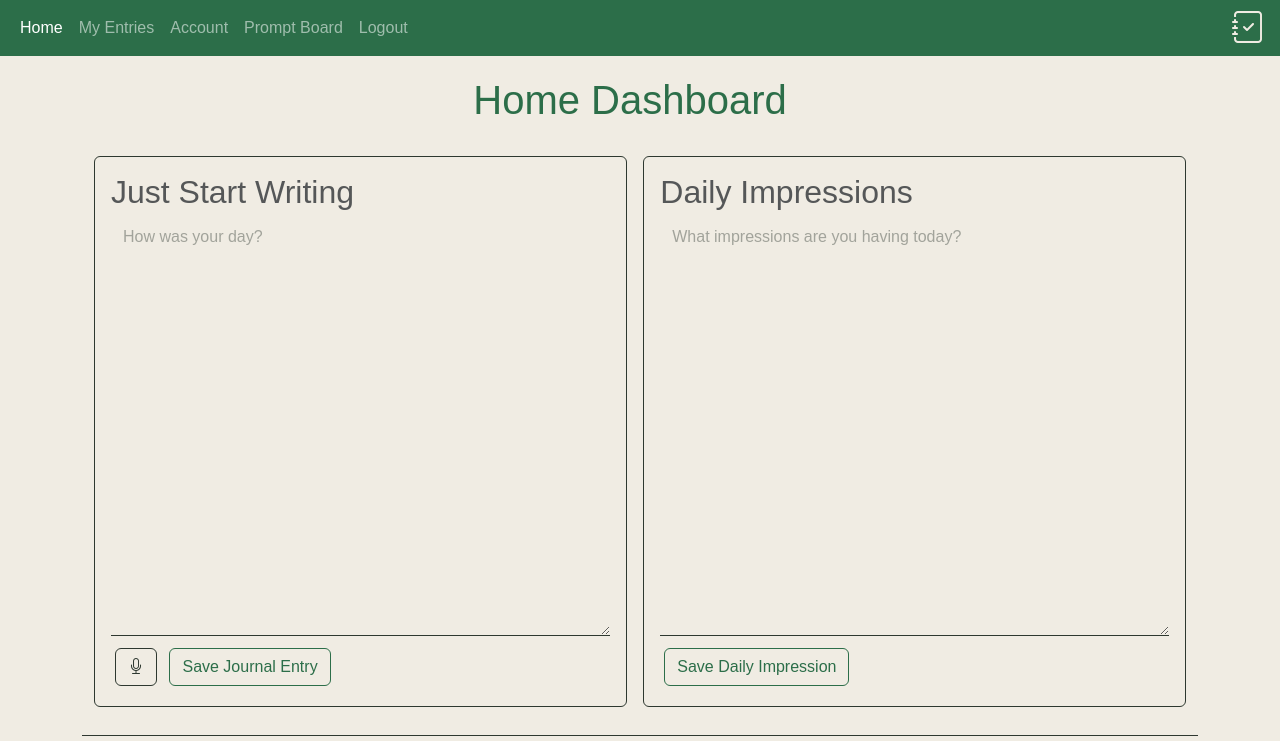
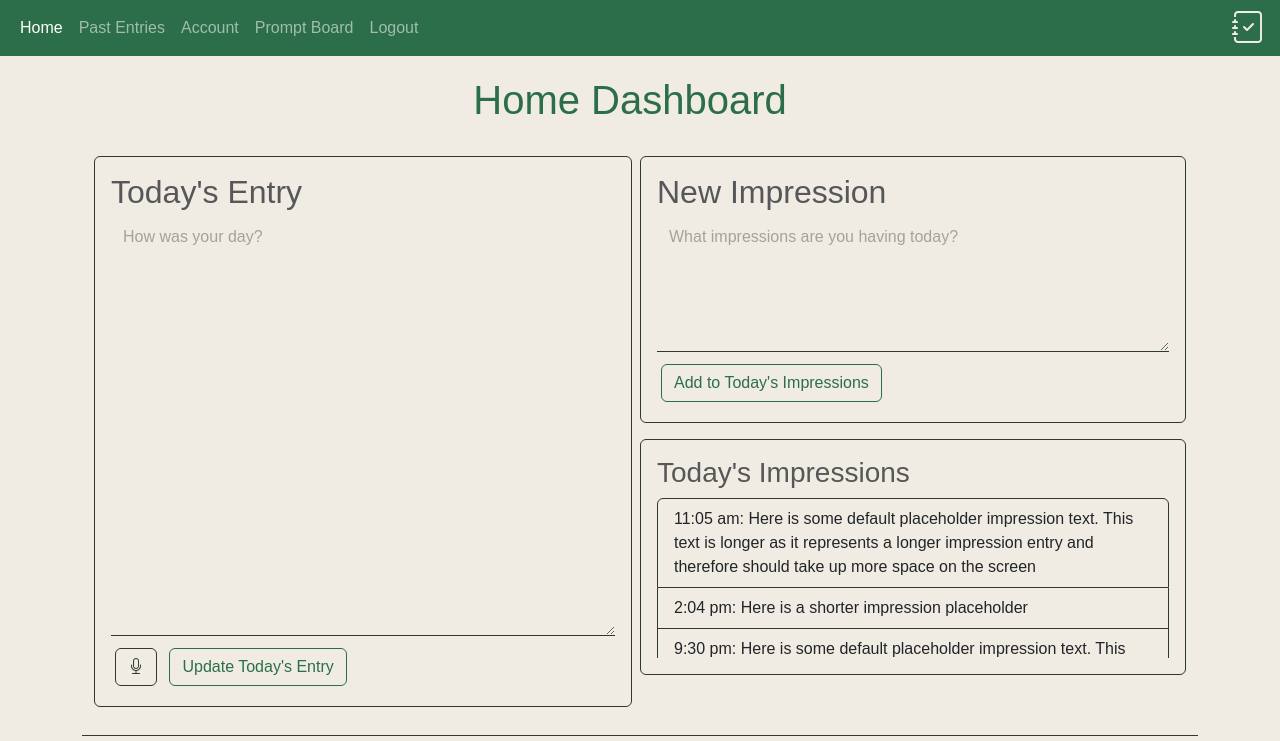
Before and after one commit to trentw0826/MeSyncStartup, a website: page pages/home_dashboard.html in a window 1280 px wide. Shown: the top 741 px of the page. Drawn offline with nearby package versions, Linux system fonts and the light colour scheme.

Commit message:
Enhance styling and structure of dashboard

```diff
--- a/pages/home_dashboard.html
+++ b/pages/home_dashboard.html
@@ -31,7 +31,7 @@
             <a class="nav-link active" href="../index.html">Home</a>
           </li>
           <li class="nav-item">
-            <a class="nav-link" href="#">My Entries</a>
+            <a class="nav-link" href="#">Past Entries</a>
           </li>
           <li class="nav-item">
             <a class="nav-link" href="#">Account</a>
@@ -59,21 +59,34 @@
     <div class="container d-flex flex-md-row flex-column m-1 flex-grow-1">
       <!-- Journal box -->
       <section class="mb-4 flex-fill me-2 border border-dark rounded p-3 d-flex flex-column">
-        <h2 class="display-6 text-body-secondary">Just Start Writing</h2>
+        <h2 class="display-6 text-body-secondary">Today's Entry</h2>
         <textarea rows="10" class="form-control mb-2 flex-grow-1" placeholder="How was your day?"></textarea>
         <div>
             <button type="button" class="btn btn-secondary m-1">
             <i class="bi bi-mic"></i>
             </button>
-            <button type="button" class="btn btn-primary m-1">Save Journal Entry</button>
+            <button type="button" class="btn btn-primary m-1">Update Today's Entry</button>
         </div>
       </section>
       <!-- Daily Impressions box -->
-      <section class="mb-4 flex-fill ms-2 border border-dark rounded p-3 d-flex flex-column">
-        <h2 class="display-6 text-body-secondary">Daily Impressions</h2>
-        <textarea rows="5" class="form-control mb-2 flex-grow-1" placeholder="What impressions are you having today?"></textarea>
-        <div>
-            <button type="button" class="btn btn-primary m-1">Save Daily Impression</button>
+      <section class="mb-4 d-flex flex-column daily-impressions-box">
+        <div class="border border-dark rounded p-3 mb-3">
+            <h2 class="display-6 text-body-secondary">New Impression</h2>
+            <textarea rows="5" class="form-control mb-2 flex-grow-1" placeholder="What impressions are you having today?"></textarea>
+            <div>
+                <button type="button" class="btn btn-primary m-1">Add to Today's Impressions</button>
+            </div>
+        </div>
+        <div class="border border-dark rounded p-3">
+            <!-- shows today's existing impressions -->
+            <h3 class="display-6 text-body-secondary">Today's Impressions</h3>
+            <div class="overflow-auto impressions-list">
+                <div class="list-group">
+                    <div class="list-group-item bg-transparent border-dark">11:05 am: Here is some default placeholder impression text. This text is longer as it represents a longer impression entry and therefore should take up more space on the screen</div>
+                    <div class="list-group-item bg-transparent border-dark">2:04 pm: Here is a shorter impression placeholder</div>
+                    <div class="list-group-item bg-transparent border-dark"> 9:30 pm: Here is some default placeholder impression text. This text is longer as it represents a longer impression entry and therefore should take up more space on the screen</div>
+                </div>
+            </div>
         </div>
       </section>
     </div>
--- a/scss/_styles.scss
+++ b/scss/_styles.scss
@@ -56,3 +56,12 @@ body {
 .icon-large {
     font-size: 2rem;
 }
+
+
+.daily-impressions-box {
+    max-width: 50%;
+}
+
+.impressions-list {
+    max-height: 20vh;
+}
```
Also changed, not shown: index.html (+2 -5 lines), css/custom-bootstrap.css.
